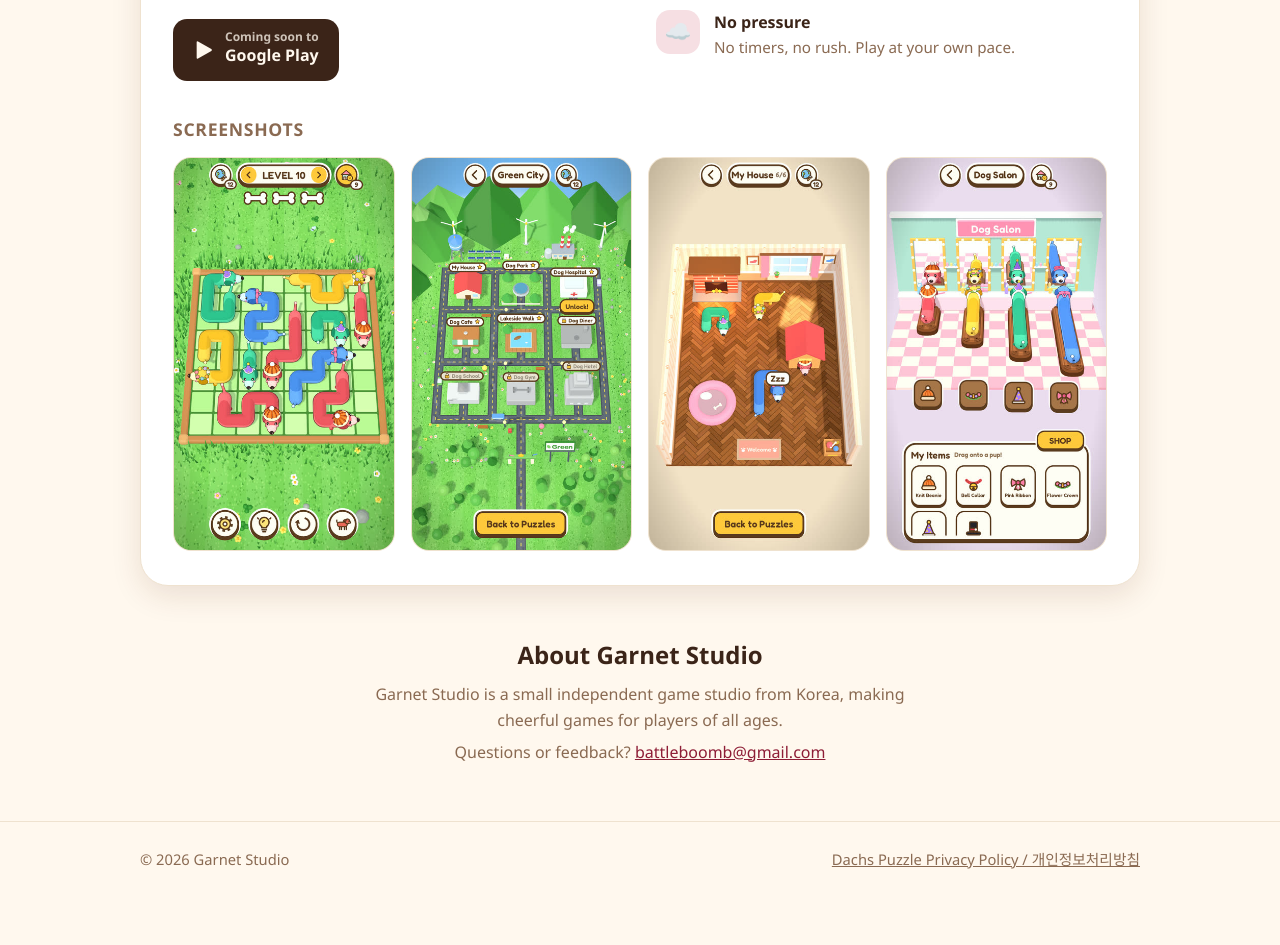
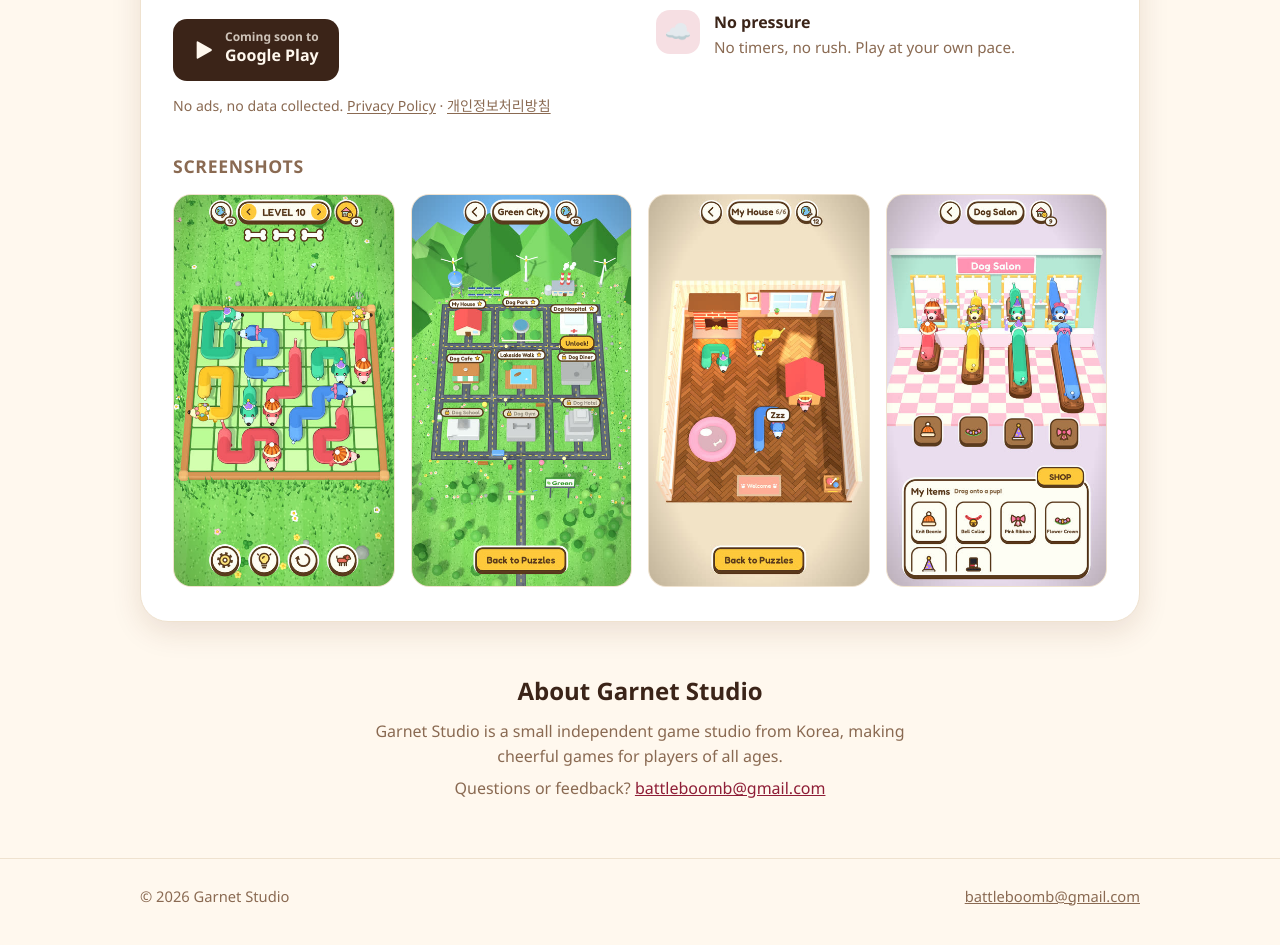
Before and after one commit to battleboomb/battleboomb.github.io, a plain HTML site: page index.html in a window 1280 px wide. Shown: the part 1137-2082 px from the top of the page. Before the commit the page ends 2049 px from the top, so only its background shows below. Drawn offline with Linux system fonts and the light colour scheme.

Commit message:
Edited logo, garnet tab icon, privacy link inside the Dachs Puzzle card

```diff
--- a/index.html
+++ b/index.html
@@ -9,6 +9,7 @@
 <meta property="og:description" content="Small, cozy games. Meet Dachs Puzzle, a one-tap 3D puzzle about long, wiggly dachshunds.">
 <meta property="og:image" content="https://battleboomb.github.io/assets/dachs_hero.jpg">
 <link rel="icon" type="image/png" href="favicon.png">
+<link rel="apple-touch-icon" href="apple-touch-icon.png">
 <style>
 	:root {
 		--bg: #fff8ee;
@@ -70,6 +71,9 @@
 	.soon { display: inline-flex; align-items: center; gap: 10px; background: var(--ink); color: var(--bg); padding: 12px 20px; border-radius: 14px; font-weight: 800; }
 	.soon svg { width: 22px; height: 22px; }
 	.soon small { display: block; font-weight: 600; opacity: 0.75; font-size: 0.75rem; line-height: 1; }
+	.legal { margin: 14px 0 0; color: var(--muted); font-size: 0.88rem; }
+	.legal a { color: var(--muted); text-underline-offset: 2px; white-space: nowrap; }
+	.legal a:hover { color: var(--garnet); }
 	.features { margin: 0; padding: 0; list-style: none; display: grid; gap: 14px; }
 	.features li { display: flex; gap: 14px; align-items: flex-start; }
 	.features .em { flex: none; width: 44px; height: 44px; border-radius: 14px; background: var(--garnet-soft); display: grid; place-items: center; font-size: 1.35rem; }
@@ -131,6 +135,7 @@
 					<svg viewBox="0 0 24 24" aria-hidden="true"><path fill="currentColor" d="M4 3.5v17a1 1 0 0 0 1.5.86L20 13a1.15 1.15 0 0 0 0-2L5.5 2.64A1 1 0 0 0 4 3.5z"/></svg>
 					<div><small>Coming soon to</small>Google Play</div>
 				</div>
+				<p class="legal">No ads, no data collected. <a href="dachs-puzzle/privacy-policy.html">Privacy Policy</a> · <a href="dachs-puzzle/privacy-policy.html#ko" lang="ko">개인정보처리방침</a></p>
 			</div>
 			<ul class="features">
 				<li><div class="em">🐶</div><div><b>Easy to start</b><span>One tap is all you need. Hints and walk / run modes help when you're stuck.</span></div></li>
@@ -158,7 +163,7 @@
 <footer>
 	<div class="wrap">
 		<span>© 2026 Garnet Studio</span>
-		<span><a href="dachs-puzzle/privacy-policy.html">Dachs Puzzle Privacy Policy / 개인정보처리방침</a></span>
+		<span><a href="mailto:battleboomb@gmail.com">battleboomb@gmail.com</a></span>
 	</div>
 </footer>
 </body>
```
Also changed, not shown: dachs-puzzle/privacy-policy.html (+1 -1 lines), apple-touch-icon.png (added), assets/garnet_logo.png, favicon.png.
